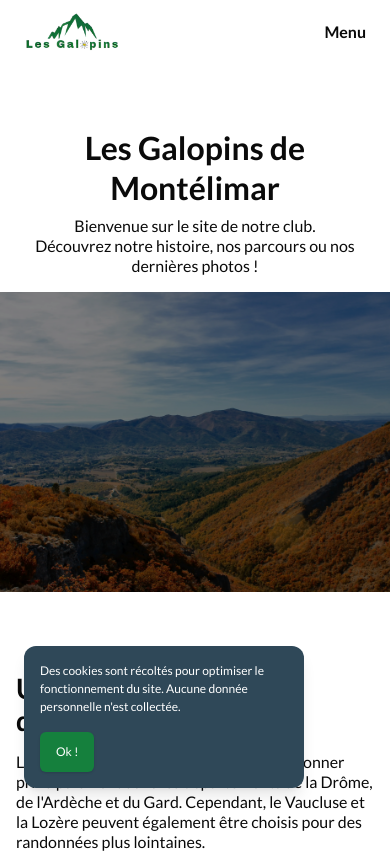
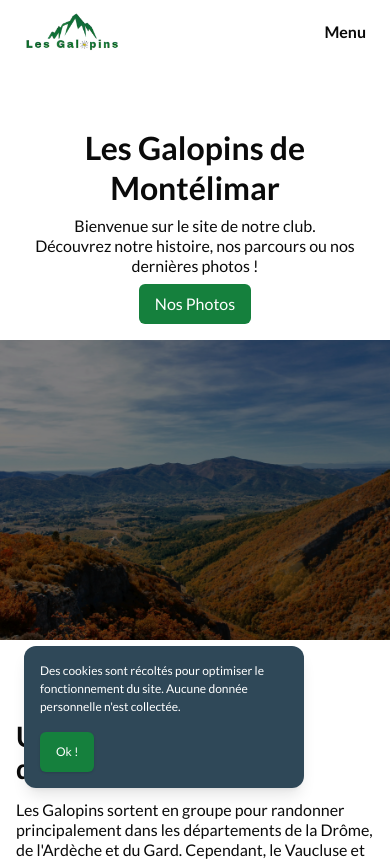
Before and after one commit to SebastienLaurentt/Galopins-Next-V2, a Next.js app: page / in a window 390 px wide. Shown: the top 861 px of the page. Built offline with nearby package versions, Linux system fonts and the light colour scheme.

Commit message:
update button variant

```diff
--- a/app/page.tsx
+++ b/app/page.tsx
@@ -4,8 +4,10 @@ import ParcoursCard from "@/components/Card/ParcoursCard/ParcoursCard";
 import ClubIcon from "@/components/ClubIcon/ClubIcon";
 import Section from "@/components/Section/Section";
 import SectionHeader from "@/components/Section/SectionHeader/SectionHeader";
+import { Button } from "@/components/ui/button";
 import { CalendarCheck, Mountain, Users } from "lucide-react";
 import { Metadata } from "next";
+import Link from "next/link";
 import logoArdeche from "../public/images/Ardeche.webp";
 import logoDrome from "../public/images/Drome.webp";
 import img from "../public/images/Home.webp";
@@ -30,6 +32,9 @@ export default function Home() {
             <br />
             Découvrez notre histoire, nos parcours ou nos dernières photos !
           </p>
+          <Button asChild variant="green" className="z-30 flex md:hidden">
+            <Link href="/photos">Nos Photos</Link>
+          </Button>
         </div>
       </Section>
 
--- a/components/Button/DownloadButton/DownloadButton.tsx
+++ b/components/Button/DownloadButton/DownloadButton.tsx
@@ -15,7 +15,7 @@ const DownloadButton = ({
 }: DownloadButtonProps) => {
   return (
     <div className={`${classname}`}>
-      <Button variant="download">
+      <Button variant="green">
         <a href={href} download={fileName}>
           {linkName}
         </a>
--- a/components/ui/button.tsx
+++ b/components/ui/button.tsx
@@ -11,7 +11,7 @@ const buttonVariants = cva(
       variant: {
         default: "text-primary shadow ",
         hero: "border border-green-600 bg-transparent hover:bg-green-600",
-        download: "bg-green-700 text-white hover:bg-accent",
+        green: "bg-green-700 text-white hover:bg-accent",
         destructive:
           "bg-destructive text-destructive-foreground shadow-sm hover:bg-destructive/90",
         outline:
--- a/src/features/layout/Header/Header.tsx
+++ b/src/features/layout/Header/Header.tsx
@@ -66,7 +66,7 @@ export const Header = () => {
           </ul>
         </nav>
 
-        <Button asChild className="z-30 hidden bg-green-700 text-white md:flex">
+        <Button asChild variant="green" className="z-30 hidden md:flex">
           <Link href="/photos">Nos Photos</Link>
         </Button>
 
```
